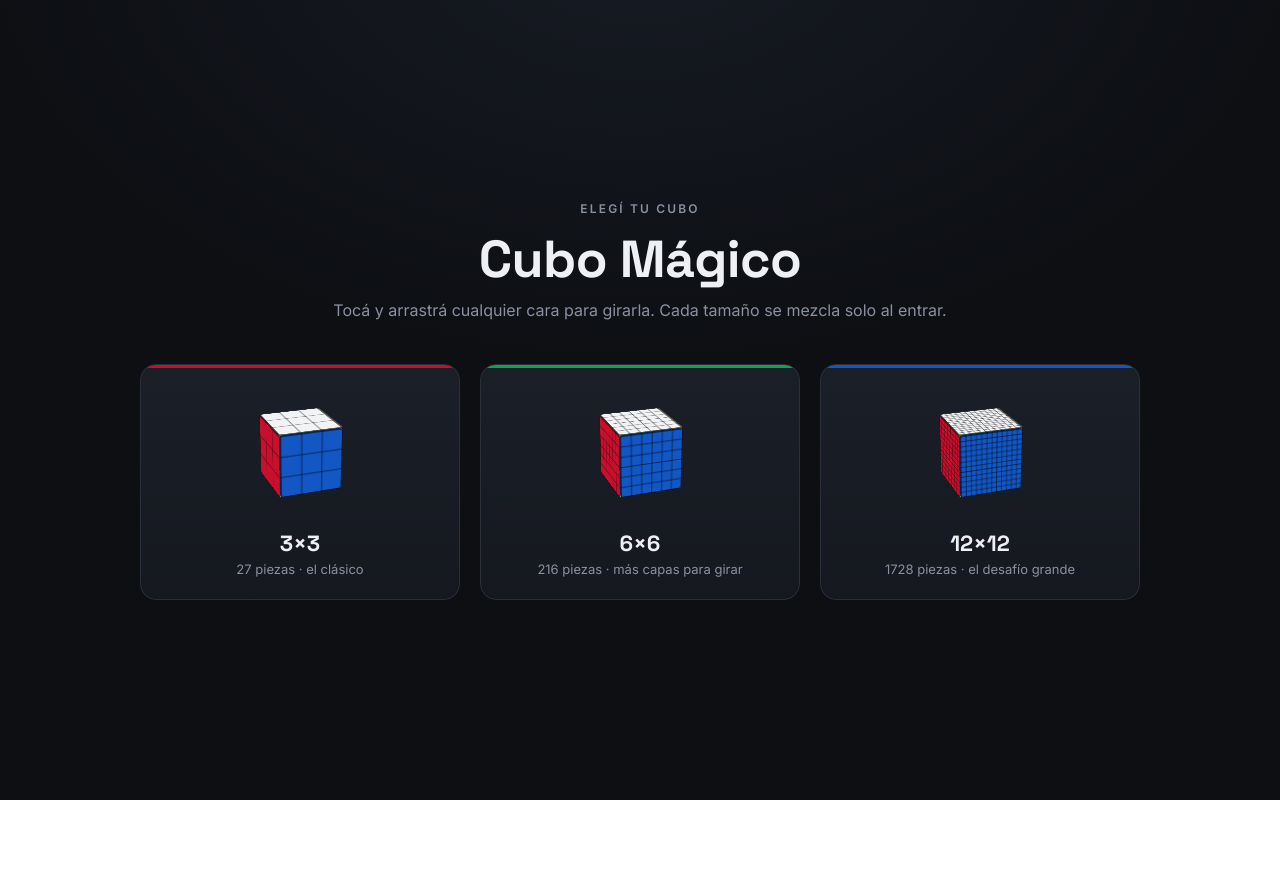
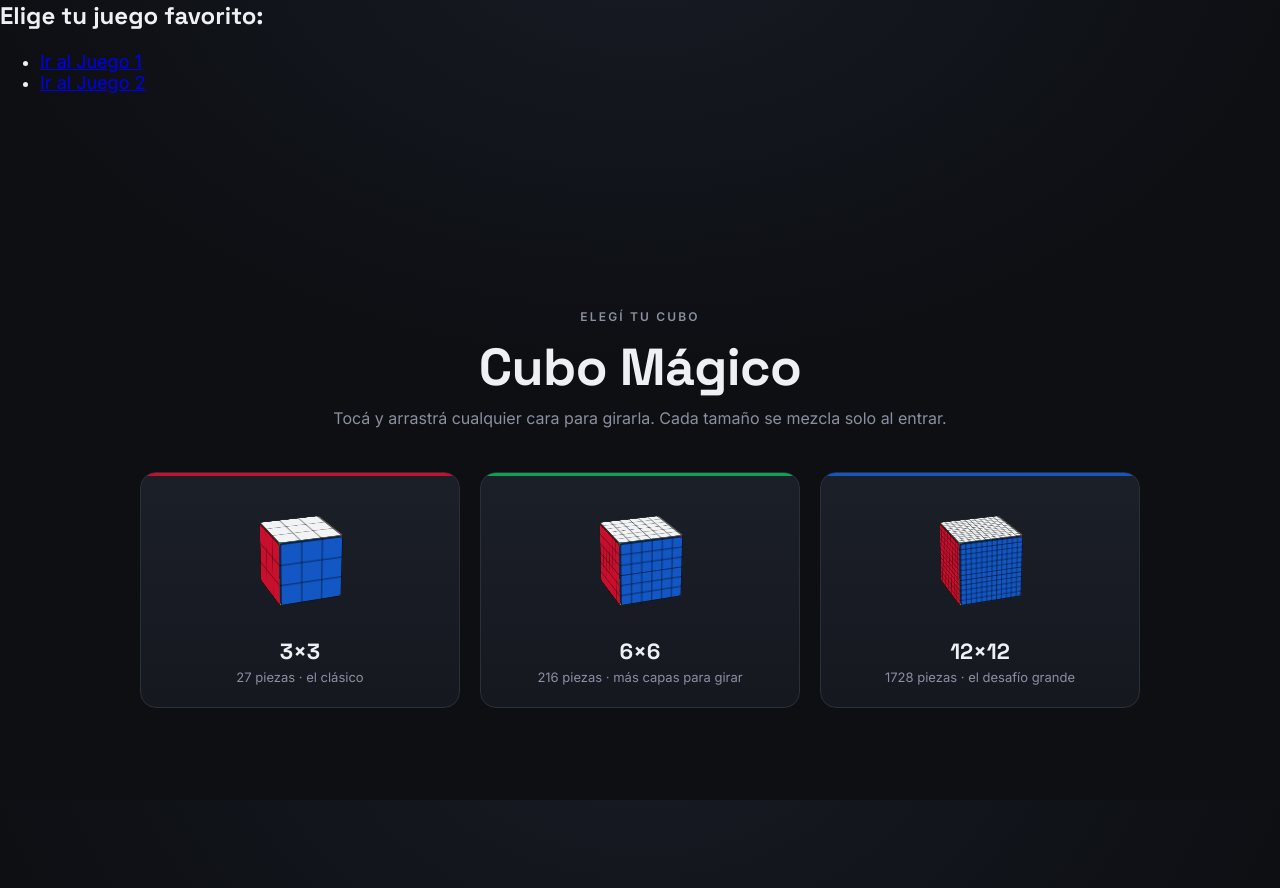
Before and after one commit to fokbebo/CuboRubikk, a plain HTML site: page index.html in a window 1280 px wide. Before the commit the page ends 800 px from the top, so only its background shows below. Drawn offline with nearby package versions, Linux system fonts and the light colour scheme.

Commit message:
Add game selection links to index.html

```diff
--- a/index.html
+++ b/index.html
@@ -1,3 +1,9 @@
+<h2>Elige tu juego favorito:</h2>
+<ul>
+    <li><a href="index.html" style="font-size: 18px;">Ir al Juego 1</a></li>
+    <li><a href="futbolgrid.html" style="font-size: 18px;">Ir al Juego 2</a></li>
+</ul>
+
 <!DOCTYPE html>
 <html lang="es">
 <head>
```
